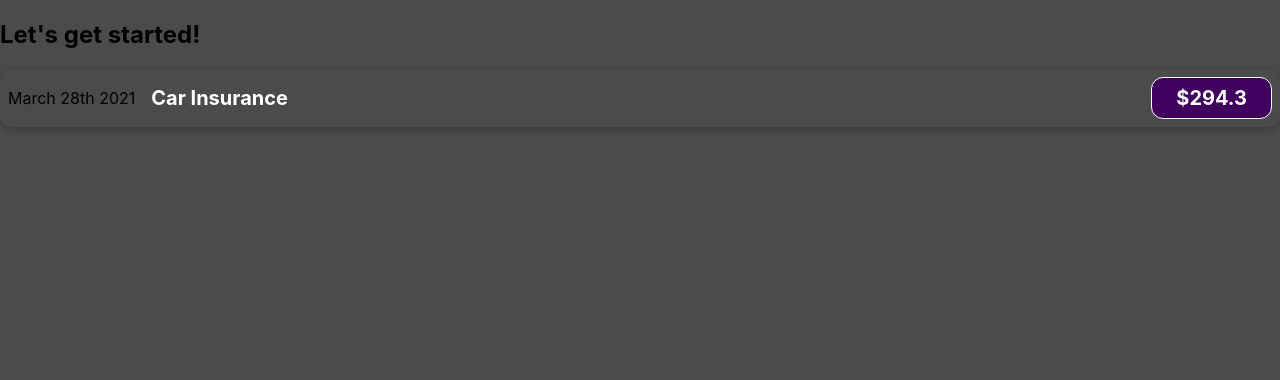
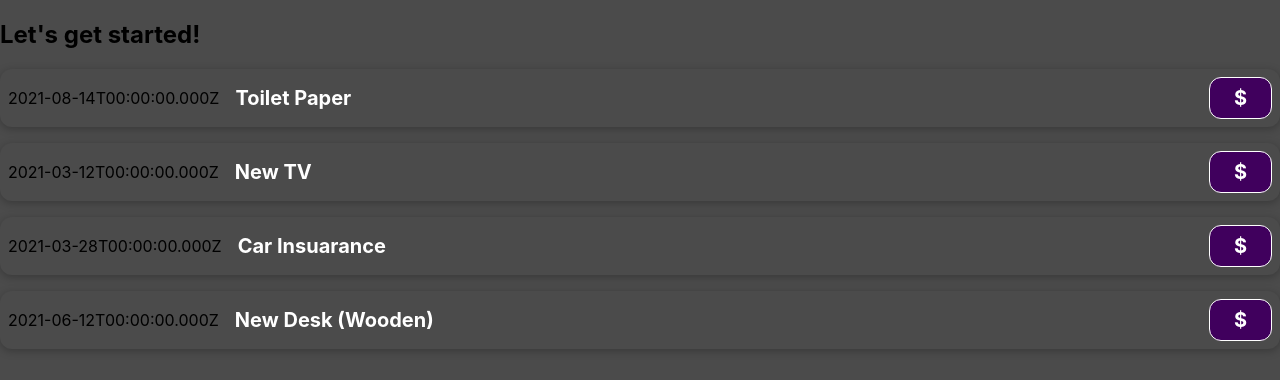
Before and after one commit to Mudath-thir-HM/new-react-folder, a React (Create React App) app: page / in a window 1280 px wide. Shown: the top 380 px of the page. Built offline with nearby package versions, Linux system fonts and the light colour scheme.

Commit message:
props concept

```diff
--- a/src/App.js
+++ b/src/App.js
@@ -1,10 +1,52 @@
-import ExpenseItem from "./components/ExpenseItem";
+import ExpenseItem from "./components/component-expense/ExpenseItem";
 
 function App() {
+  const expenses = [
+    {
+      id: 'e1',
+      title: 'Toilet Paper',
+      price: 94.12,
+      date: new Date(2021, 7, 14),
+    },
+    {
+      id: 'e2',
+      title: 'New TV',
+      price: 799.9,
+      date: new Date(2021, 2, 12),
+    },
+    {
+      id: 'e3',
+      title: 'Car Insuarance',
+      price: 294.67,
+      date: new Date(2021, 2, 28),
+    },
+    {
+      id: 'e4',
+      title: 'New Desk (Wooden)',
+      price: 450,
+      date: new Date(2021, 5, 12),
+    }
+  ]
   return (
     <div>
       <h2>Let's get started!</h2>
-      <ExpenseItem></ExpenseItem>
+      <ExpenseItem
+        title={expenses[0].title}
+        price={expenses[0].amount}
+        date={expenses[0].date}
+        ></ExpenseItem>
+      <ExpenseItem
+        title={expenses[1].title}
+        price={expenses[1].amount}
+        date={expenses[1].date}></ExpenseItem>
+      <ExpenseItem
+        title={expenses[2].title}
+        price={expenses[2].amount}
+        date={expenses[2].date}></ExpenseItem>
+      <ExpenseItem
+        title={expenses[3].title}
+        price={expenses[3].amount}
+        date={expenses[3].date}></ExpenseItem>
     </div>
   );
 }
--- a/src/components/ExpenseItem.js
+++ b/src/components/component-expense/ExpenseItem.js
@@ -1,12 +1,13 @@
 import './ExpenseItem.css'
 
-function ExpenseItem(){
+function ExpenseItem(holdings){
+
     return (
         <div className="expense-item">
-            <div>March 28th 2021</div>
+            <div>{holdings.date.toISOString()}</div>
             <div className='expense-item__description'>
-                <h2>Car Insurance</h2>
-                <div className='expense-item__price'>$294.3</div>
+                <h2>{holdings.title}</h2>
+                <div className='expense-item__price'>${holdings.price}</div>
             </div>
         </div>
     )
```
Also changed, not shown: src/components/component-expense/ExpenseItem.css (renamed from src/components/ExpenseItem.css), src/components/component-expense/ExpenseItem.scss (renamed from src/components/ExpenseItem.scss), 1 other file (tests, documents, lock files or other folders).
